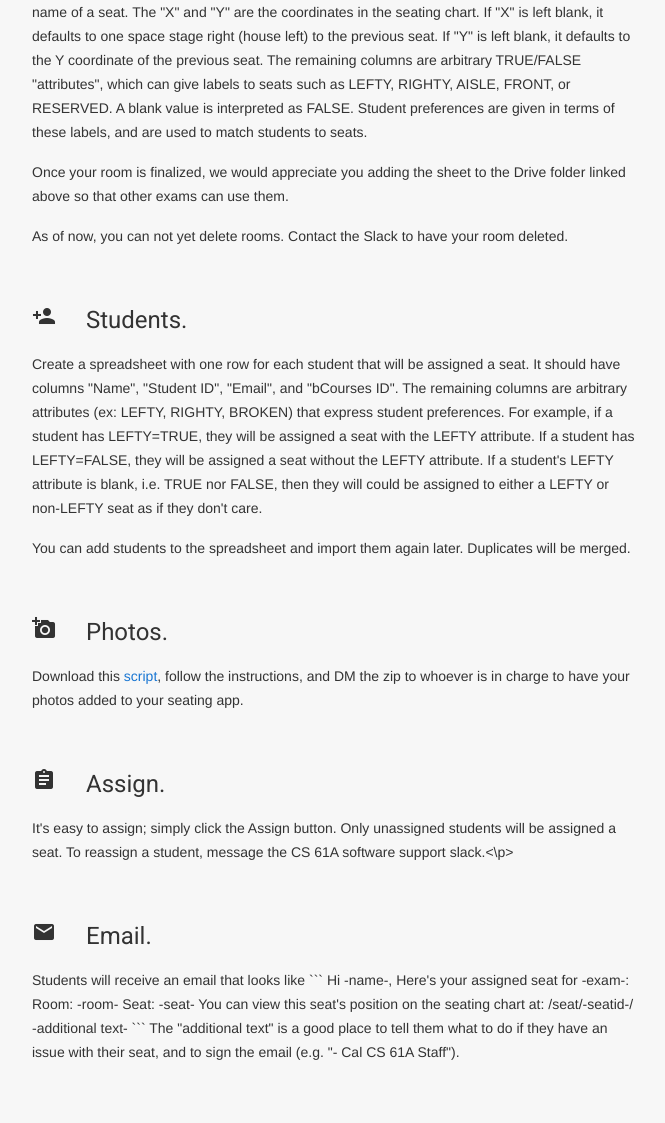
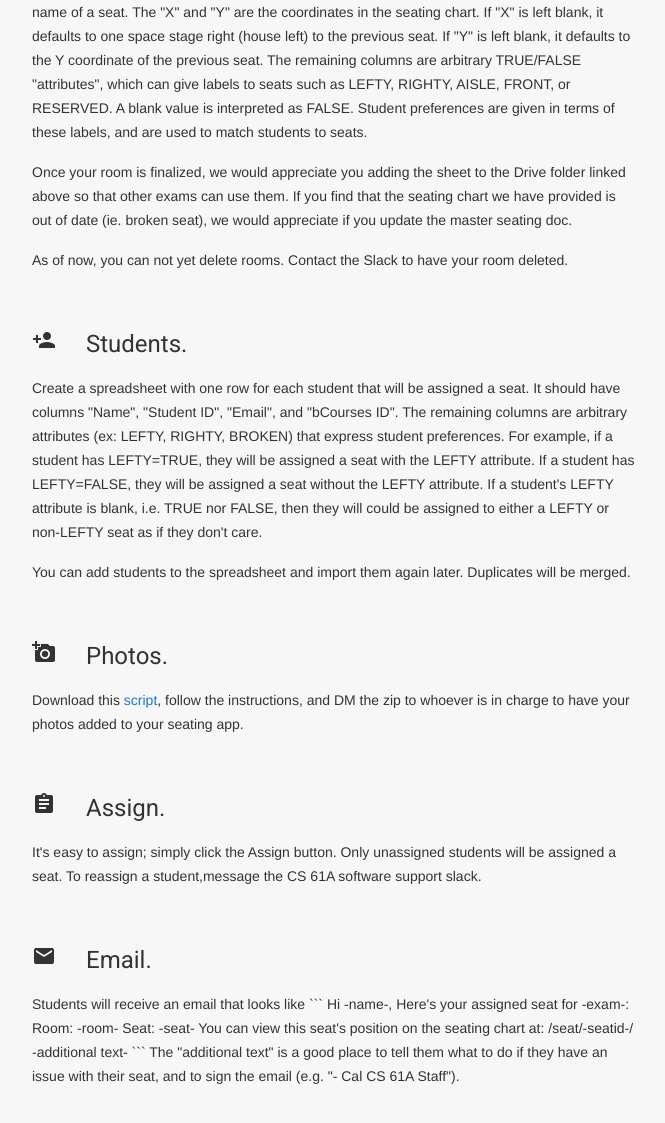
Before and after one commit to Cal-CS-61A-Staff/seating, a Python web app: template server/templates/help.html.j2 in a window 1280 px wide. Shown: the part 408-1531 px from the top of the page, without its empty margins (306-971 px from the left). Run offline with Jinja, Linux system fonts and the light colour scheme; the template is opened without the code that fills it, so the values that code supplies are empty.

Commit message:
bug fixes

```diff
--- a/server/static/css/style.css
+++ b/server/static/css/style.css
@@ -1,5 +1,5 @@
 a {
-  color: #1976D2;;
+  color: #1976D2;
   text-decoration: none;
 }
 
--- a/server/templates/help.html.j2
+++ b/server/templates/help.html.j2
@@ -6,7 +6,7 @@
   <div class="mdl-cell mdl-cell--12-col">
     <h4><i class="material-icons help">room</i>Rooms.</h4>
     <p>There are two options: import a room via Google Sheet or choose from our available rooms.</p>
-    <p>Room data is entered from a Google Sheet. Copy a sheet from the room <a href="https://drive.google.com/open?id=1cHKVheWv2JnHBorbtfZMW_3Sxj9VtGMmAUU2qGJ33-s">master sheet</a>. If it does not exist, you can try looking through the <a href="https://drive.google.com/drive/u/1/folders/0B7ZiW-W5STesMG50eDgxNlJBZ1E">rooms</a> used in the past years.</p>
+    <p>Room data is entered from a Google Sheet. Copy a sheet from the room <a href="https://docs.google.com/spreadsheets/d/1cHKVheWv2JnHBorbtfZMW_3Sxj9VtGMmAUU2qGJ33-s/edit?usp=sharing">master sheet</a>. If it does not exist, you can try looking through the <a href="https://drive.google.com/drive/u/1/folders/0B7ZiW-W5STesMG50eDgxNlJBZ1E">rooms</a> used in the past years.</p>
     <p>If it cannot be found, please make a sheet for the room and add it to the master.</p>
 
     <p>One row of the spreadsheet corresponds to one row. The "Row" and "Seat" columns
@@ -19,7 +19,9 @@
     of these labels, and are used to match students to seats.</p>
 
     <p>Once your room is finalized, we would appreciate you adding the sheet to the
-    Drive folder linked above so that other exams can use them.</p>
+    Drive folder linked above so that other exams can use them. If you find that the
+    seating chart we have provided is out of date (ie. broken seat), we would appreciate if you update
+    the master seating doc.</p>
 
     <p>As of now, you can not yet delete rooms. Contact the Slack to have your room deleted.</p>
   </div>
@@ -41,8 +43,8 @@
   </div>
    <div class="mdl-cell mdl-cell--12-col">
     <h4><i class="material-icons help">assignment</i>Assign.</h4>
-    <p>It's easy to assign; simply click the Assign button. Only unassigned students will be assigned a seat. To reassign a student,
-    message the CS 61A software support slack.<\p>
+    <p>It's easy to assign; simply click the Assign button. Only unassigned students will be assigned a seat.
+    To reassign a student,message the CS 61A software support slack.</p>
   </div>
    <div class="mdl-cell mdl-cell--12-col">
     <h4><i class="material-icons help">email</i>Email.</h4>
--- a/server/templates/new_room.html.j2
+++ b/server/templates/new_room.html.j2
@@ -11,7 +11,7 @@
 
   <div class="mdl-tabs__panel is-active" id="sheet-panel">
     <form action="{{ url_for('new_room', exam=exam) }}" method="post">
-      {{ new_form.csrf_token }}
+      {{ new_form.hidden_tag() }}
       <div class="mdl-grid">
         <div class="mdl-layout-spacer"></div>
         <div class="mdl-cell mdl-cell--3-col">
@@ -69,7 +69,7 @@
       <div class="mdl-layout-spacer"></div>
       <div class="mdl-cell mdl-cell--4-col">
         <form action="{{ url_for('mult_new_room', exam=exam) }}" method="post">
-          {{ choose_form.csrf_token }}
+          {{ choose_form.hidden_tag() }}
           <div class="checkbox">{{ choose_form.rooms }}</div>
           <div class="form-buttons">{{ choose_form.submit(class="mdl-button mdl-js-button mdl-button--raised") }}</div>
         </form>
```
